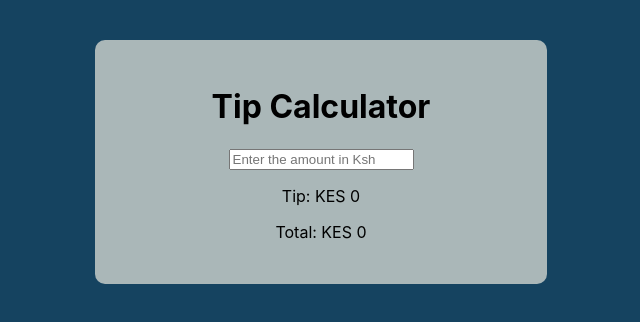
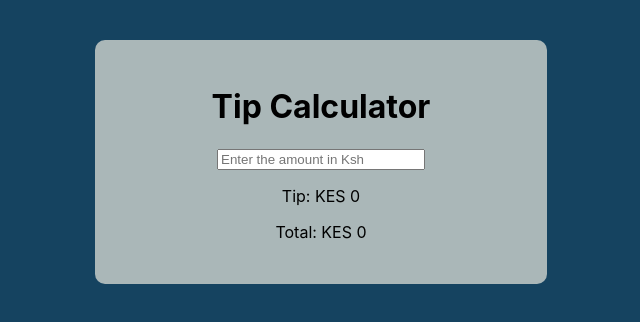
Before and after one commit to Eshhaa11/tip-calculator, a React (Create React App) app: page / in a window 1280 px wide. Shown: the top 322 px of the page, without its empty margins (319-959 px from the left). Built offline with nearby package versions, Linux system fonts and the light colour scheme.

Commit message:
added width

```diff
--- a/src/Components/Tip.css
+++ b/src/Components/Tip.css
@@ -11,6 +11,6 @@ body {
   border-radius: 10px;
 }
 
-.tip-box input {
-
+.tip-cont input {
+    width: 200px;
 }
```
